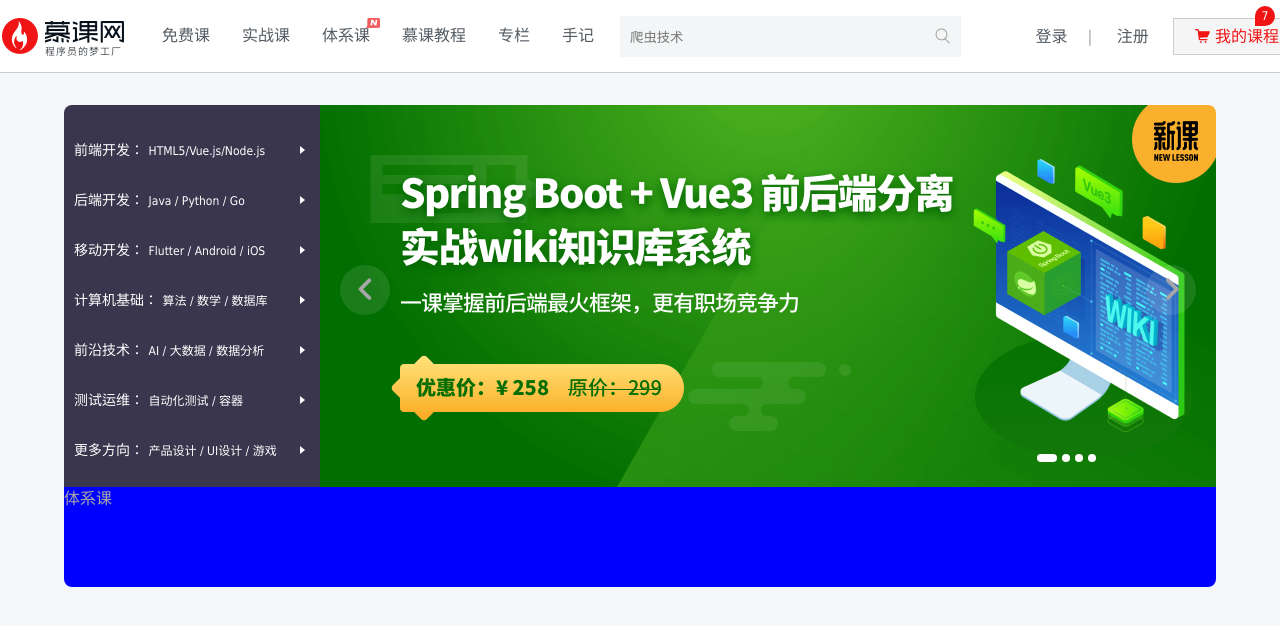
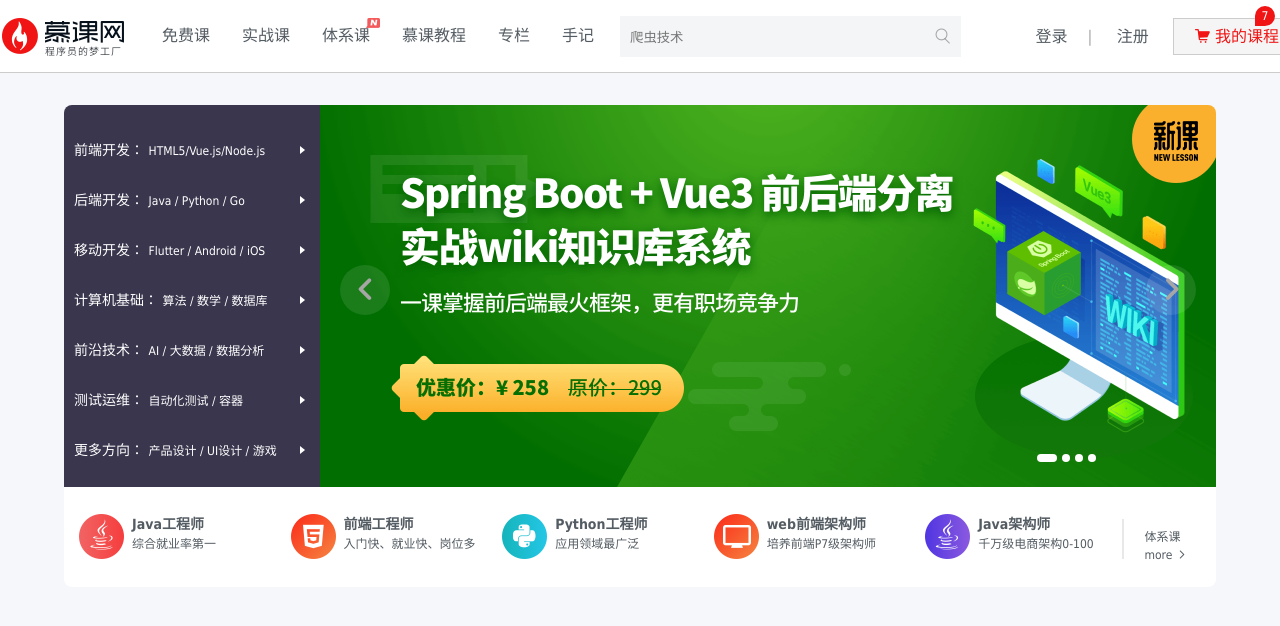
Before and after one commit to slwcreator/imooc-web, a plain HTML site: page index.html in a window 1280 px wide. Drawn offline with Linux system fonts and the light colour scheme.

Commit message:
feat: 导入体系课图标以及制作体系课导航条

```diff
--- a/css/banner.css
+++ b/css/banner.css
@@ -29,7 +29,7 @@
 .sys-class {
     height: 100px;
     border-radius: 0 0 8px 8px;
-    background-color: blue;
+    background-color: #FFF;
 }
 
 /* 整体布局 结束 */
@@ -126,3 +126,50 @@
 }
 
 /* 轮播图 结束 */
+
+/* 下方体系课 开始 */
+.show-box {
+    display: inline-block;
+    width: 192px;
+    height: 45px;
+    margin-top: 27px;
+    margin-left: 15px;
+}
+
+.show-box h4 {
+    font-size: 14px;
+}
+
+.show-box p {
+    font-size: 12px;
+}
+
+.show-box .sys-icon {
+    width: 45px;
+    height: 45px;
+    background-size: cover;
+    margin-right: 8px;
+}
+
+.show-box .title h4:hover {
+    color: #EC1500;
+}
+
+.sys-class .line {
+    display: inline-block;
+    width: 2px;
+    height: 40px;
+    background-color: #E8E8E8;
+}
+
+.sys-class .more-btn {
+    display: inline-block;
+    font-size: 12px;
+    margin-left: 16px
+}
+
+.sys-class .more-btn .iconfont {
+    font-size: 12px;
+}
+
+/* 下方体系课 结束 */
--- a/index.html
+++ b/index.html
@@ -108,7 +108,51 @@
                     </ul>
                 </div>
             </div>
-            <div class="sys-class">体系课</div>
+            <div class="sys-class">
+                <a href="#" class="show-box">
+                    <div class="sys-icon fl" style="background-image: url(./images/system/java.png);"></div>
+                    <div class="title fl">
+                        <h4>Java工程师</h4>
+                        <p>综合就业率第一</p>
+                    </div>
+                </a>
+                <a href="#" class="show-box">
+                    <div class="sys-icon fl" style="background-image: url(./images/system/h5.png);"></div>
+                    <div class="title fl">
+                        <h4>前端工程师</h4>
+                        <p>入门快、就业快、岗位多</p>
+                    </div>
+                </a>
+                <a href="#" class="show-box">
+                    <div class="sys-icon fl" style="background-image: url(./images/system/python.png);"></div>
+                    <div class="title fl">
+                        <h4>Python工程师</h4>
+                        <p>应用领域最广泛</p>
+                    </div>
+                </a>
+                <a href="#" class="show-box">
+                    <div class="sys-icon fl" style="background-image: url(./images/system/web.png);"></div>
+                    <div class="title fl">
+                        <h4>web前端架构师</h4>
+                        <p>培养前端P7级架构师</p>
+                    </div>
+                </a>
+                <a href="#" class="show-box">
+                    <div class="sys-icon fl" style="background-image: url(./images/system/java-s.png);"></div>
+                    <div class="title fl">
+                        <h4>Java架构师</h4>
+                        <p>千万级电商架构0-100</p>
+                    </div>
+                </a>
+                <div class="line"></div>
+                <a href="#" class="more-btn">
+                    <div>体系课</div>
+                    <div>
+                        more
+                        <span class="iconfont icon-angle-right"></span>
+                    </div>
+                </a>
+            </div>
         </div>
     </div>
     <!-- 课程分类和轮播图 结束 -->
```
Also changed, not shown: images/system/h5.png (added), images/system/java-s.png (added), images/system/java.png (added), images/system/python.png (added), images/system/web.png (added).
